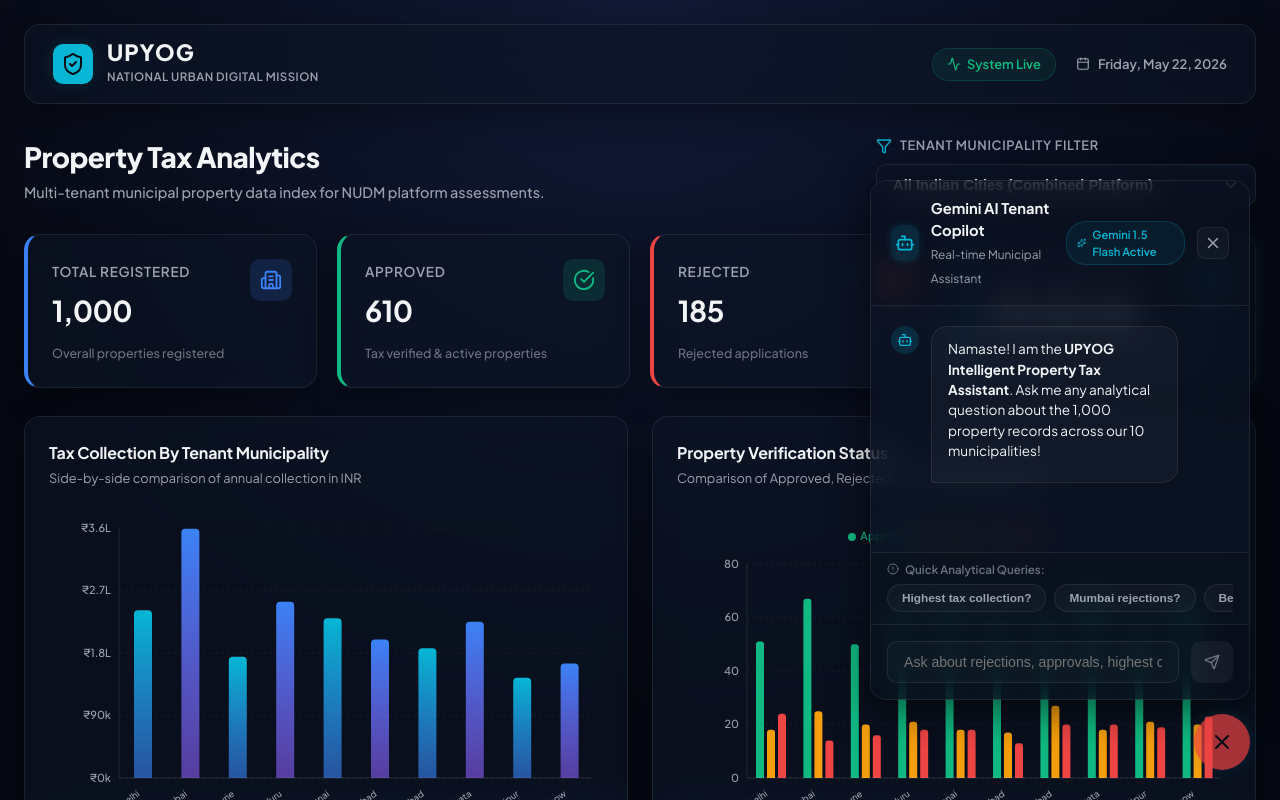
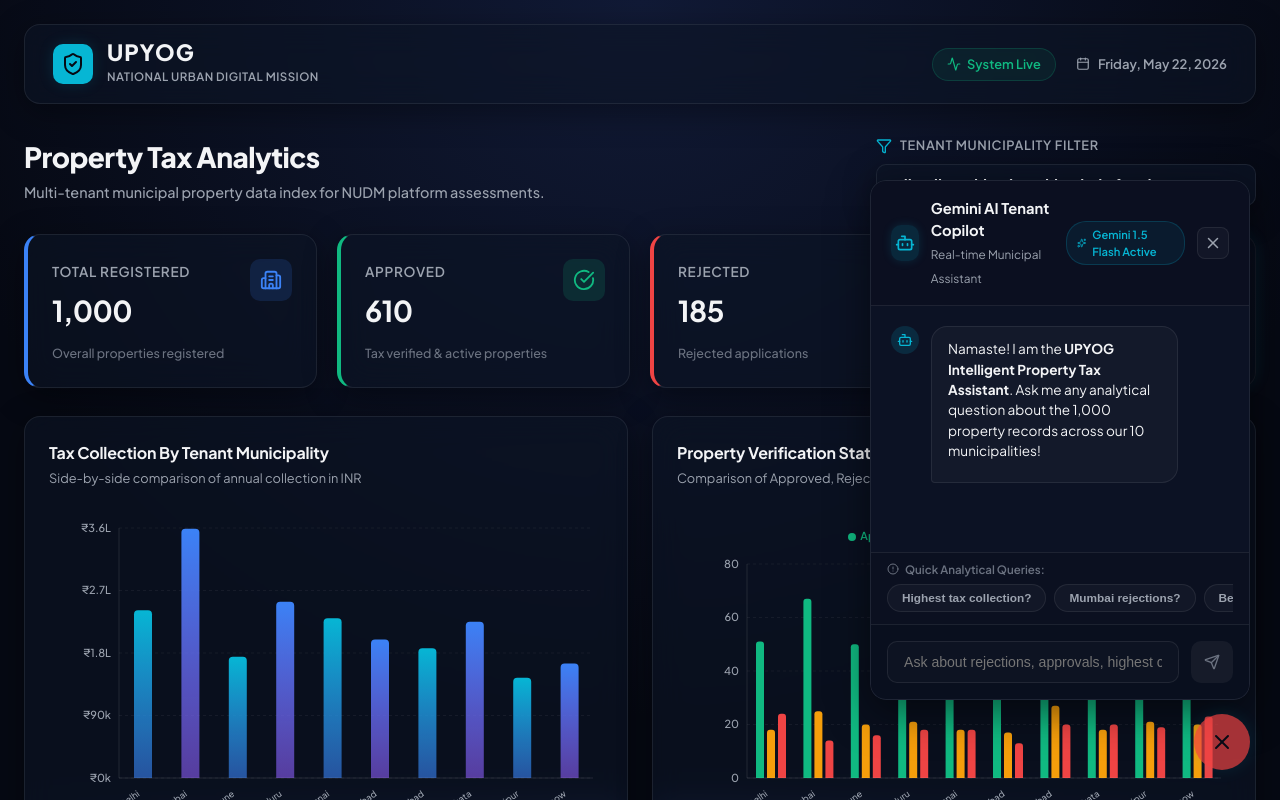
Before and after one commit to Tushar6394/nudm-property-tax-dashboard, a React (Vite) app: page / in a window 1280 px wide. Both pictures are taken after a click on the button "Open AI Tenant Copilot". Shown: the top 800 px of the page. Built offline with nearby package versions, Linux system fonts and the light colour scheme.

Commit message:
fix: replace glassmorphic backdrop blur on chatbot with solid premium background to resolve transition rendering delay

```diff
--- a/src/components/ChatAssistant.tsx
+++ b/src/components/ChatAssistant.tsx
@@ -121,7 +121,7 @@
   };
 
   return (
-    <div style={styles.chatContainer} className="glass-panel">
+    <div style={styles.chatContainer}>
       <div style={styles.chatHeader}>
         <div style={styles.headerInfo}>
           <div style={styles.avatarGlow}>
@@ -249,7 +249,11 @@
     flexDirection: 'column',
     height: '520px',
     width: '100%',
-    overflow: 'hidden'
+    overflow: 'hidden',
+    background: '#0c1224',
+    border: '1px solid var(--border-color)',
+    borderRadius: '16px',
+    boxShadow: '0 12px 40px rgba(0, 0, 0, 0.6)'
   },
   headerRightActions: {
     display: 'flex',
```
